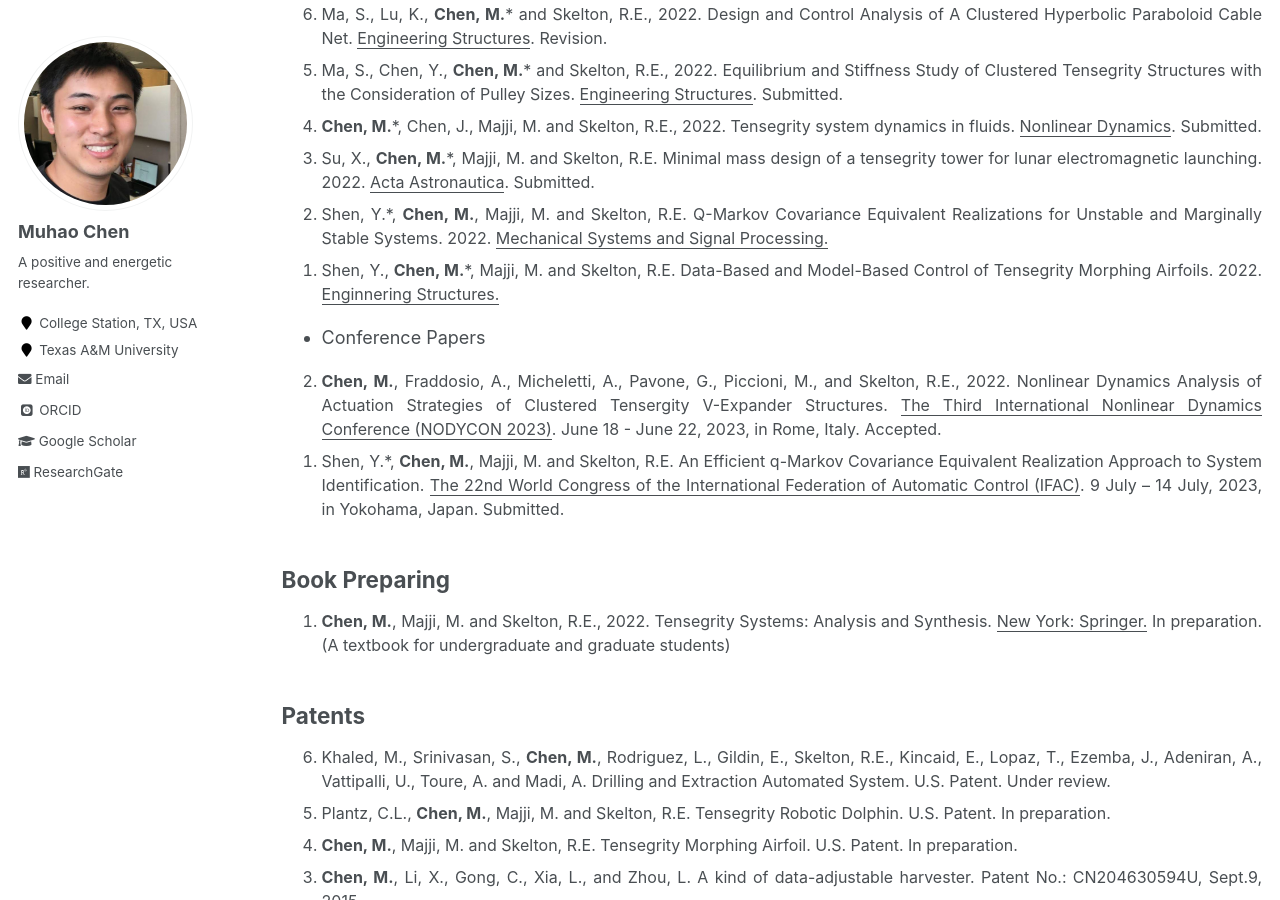
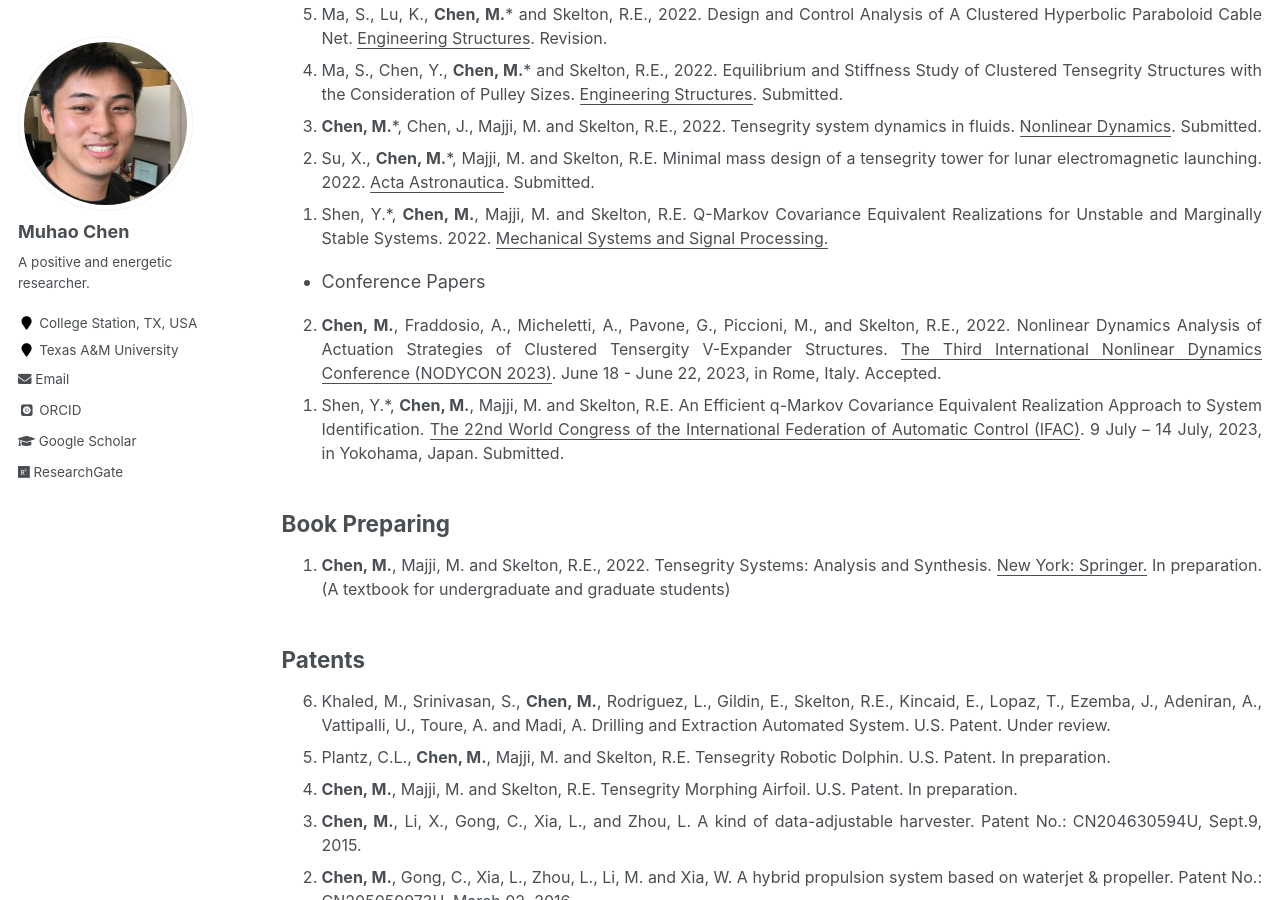
Before and after one commit to Muhao-Chen/muhao-chen.github.io, a Jekyll site: the page built from _pages/publication.md, in a window 1280 px wide and 900 px high, scrolled down 1967 px. Built offline with Jekyll 4.4.1, drawn with Linux system fonts in a browser that asks for light colours; some web fonts are replaced.

Commit message:
Update publication.md

```diff
--- a/_pages/publication.md
+++ b/_pages/publication.md
@@ -62,7 +62,7 @@ toc: true
 <li> <strong>Chen, M.</strong>*, Chen, J., Majji, M. and Skelton, R.E., 2022. Tensegrity system dynamics in fluids. <u>Nonlinear Dynamics</u>. Submitted. </li>
 <li> Su, X., <strong>Chen, M.</strong>*, Majji, M. and Skelton, R.E. Minimal mass design of a tensegrity tower for lunar electromagnetic launching. 2022. <u>Acta Astronautica</u>. Submitted. </li>
 <li> Shen, Y.*, <strong>Chen, M.</strong>, Majji, M. and Skelton, R.E. Q-Markov Covariance Equivalent Realizations for Unstable and Marginally Stable Systems. 2022. <u>Mechanical Systems and Signal Processing. </u>  </li>
-<li> Shen, Y., <strong>Chen, M.</strong>*, Majji, M. and Skelton, R.E. Data-Based and Model-Based Control of Tensegrity Morphing Airfoils. 2022. <u>Enginnering Structures.</u> </li>
+<!-- <li> Shen, Y., <strong>Chen, M.</strong>*, and Skelton, R.E. Data-Based and Model-Based Control of Tensegrity Morphing Airfoils. 2022. <u>Enginnering Structures.</u> </li> -->
 </ol>
 </font>
 <!-- <li> Shen, Y.*, <strong>Chen, M.</strong>, Majji, M. and Skelton, R.E. Q-Markov Covariance Equivalent Realizations for Unstable and Marginally Stable Systems.
```
